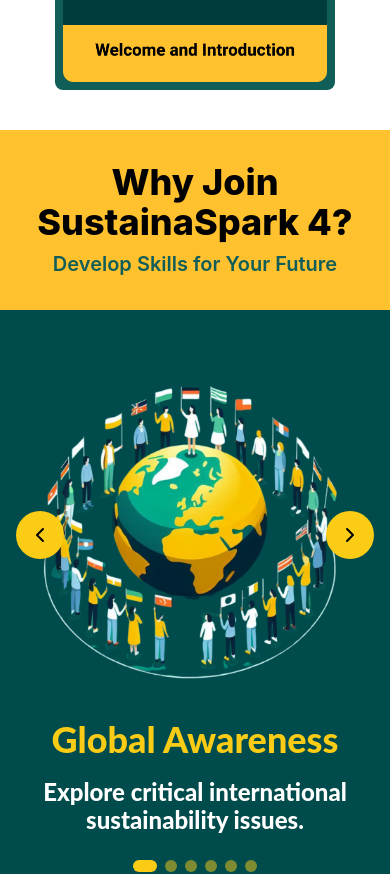
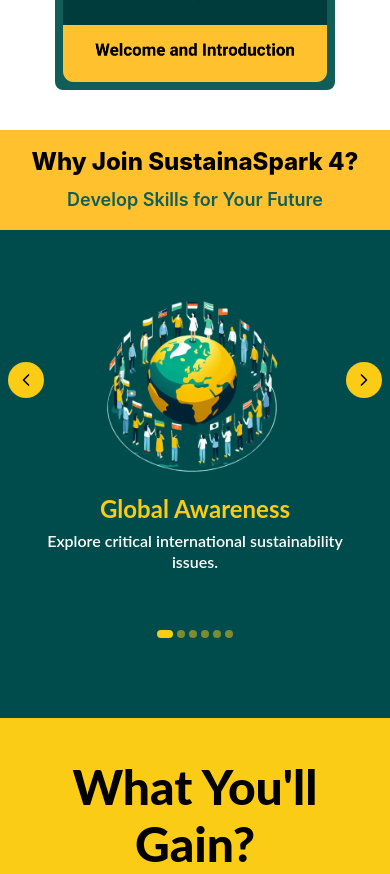
Before and after one commit to sushrut-patil/sustainaspark, a React (Create React App) app: page / in a window 390 px wide. Shown: the part 1740-2614 px from the top of the page. Built offline with nearby package versions, Linux system fonts and the light colour scheme.

Commit message:
Benfit Slider Updated

```diff
--- a/src/Components/BenefitsSlider.js
+++ b/src/Components/BenefitsSlider.js
@@ -51,23 +51,24 @@ const BenefitsSlider = () => {
 
   return (
     <section className="bg-[#004C4C]">
-      {/* Header */}
-      <div style={{ backgroundColor: '#FFC12D' }} className="py-8 w-full text-center">
-        <h2 className="text-4xl font-extrabold mb-2 text-black-800 lg:text-[48px] lg:leading-[57.6px]">
+      {/* Header - Made responsive */}
+      <div className="bg-[#FFC12D] py-4 md:py-8 w-full text-center">
+        <h2 className="text-2xl md:text-4xl font-extrabold mb-2 text-black-800 lg:text-[48px] lg:leading-[57.6px] px-4">
           Why Join SustainaSpark 4?
         </h2>
-        <p className="text-teal-800 text-xl font-semibold lg:text-[32px] lg:leading-[38.4px]">
+        <p className="text-lg md:text-xl text-teal-800 font-semibold lg:text-[32px] lg:leading-[38.4px] px-4">
           Develop Skills for Your Future
         </p>
       </div>
-      <div className="container mx-auto px-4">
+
+      <div className="container mx-auto px-2 md:px-4">
         {/* Slider */}
         <div className="relative max-w-6xl mx-auto">
-          {/* Main content */}
-          <div className="relative h-[550px] flex items-center justify-center">
-            <div className="text-center w-full max-w-3xl mx-auto">
-              {/* Globe illustration with people */}
-              <div className="relative w-90 h-96 mx-auto">
+          {/* Main content - Adjusted height for mobile */}
+          <div className="relative h-[400px] md:h-[550px] flex items-center justify-center">
+            <div className="text-center w-full max-w-3xl mx-auto px-8 md:px-0">
+              {/* Image container - Responsive height */}
+              <div className="relative w-full h-48 md:h-96 mx-auto">
                 <img
                   src={slides[currentSlide].image}
                   alt={slides[currentSlide].title}
@@ -75,24 +76,20 @@ const BenefitsSlider = () => {
                 />
               </div>
 
-              {/* Text content container with fixed height */}
-              <div className="flex flex-col justify-start">
-                <h3 className="text-yellow-400"
+              {/* Text content - Responsive text sizes */}
+              <div className="flex flex-col justify-start mt-4 md:mt-0">
+                <h3 className="text-yellow-400 text-2xl md:text-3xl lg:text-4xl font-bold md:font-extrabold"
                     style={{
                       fontFamily: 'Lato',
-                      fontSize: '36px',
-                      fontWeight: 800,
-                      lineHeight: '43.2px',
+                      lineHeight: '1.2',
                       textAlign: 'center'
                     }}>
                   {slides[currentSlide].title}
                 </h3>
-                <p className="text-white mt-4 overflow-y-auto"
+                <p className="text-white mt-2 md:mt-4 text-base md:text-xl lg:text-2xl font-semibold md:font-bold"
                    style={{
                      fontFamily: 'Lato',
-                     fontSize: '24px',
-                     fontWeight: 800,
-                     lineHeight: '28.8px',
+                     lineHeight: '1.3',
                      textAlign: 'center'
                    }}>
                   {slides[currentSlide].description}
@@ -100,31 +97,31 @@ const BenefitsSlider = () => {
               </div>
             </div>
 
-            {/* Navigation buttons - positioned relative to the fixed height container */}
+            {/* Navigation buttons - Adjusted positioning and size for mobile */}
             <button
               onClick={prevSlide}
-              className="absolute left-0 top-1/2 -translate-y-1/2 bg-yellow-400 rounded-full mt-[-50px] p-3 hover:bg-yellow-300 transition-colors"
+              className="absolute left-0 md:left-4 top-1/2 -translate-y-1/2 bg-yellow-400 rounded-full mt-[-50px] p-2 md:p-3 hover:bg-yellow-300 transition-colors"
             >
-              <ChevronLeft size={24} className="text-black" />
+              <ChevronLeft size={20} className="text-black md:w-6 md:h-6" />
             </button>
 
             <button
               onClick={nextSlide}
-              className="absolute right-0 top-1/2 -translate-y-1/2 bg-yellow-400 rounded-full mt-[-50px] p-3 hover:bg-yellow-300 transition-colors"
+              className="absolute right-0 md:right-4 top-1/2 -translate-y-1/2 bg-yellow-400 rounded-full mt-[-50px] p-2 md:p-3 hover:bg-yellow-300 transition-colors"
             >
-              <ChevronRight size={24} className="text-black" />
+              <ChevronRight size={20} className="text-black md:w-6 md:h-6" />
             </button>
           </div>
 
-          {/* Navigation dots */}
-          <div className="flex justify-center gap-2 pb-2">
+          {/* Navigation dots - Adjusted spacing for mobile */}
+          <div className="flex justify-center gap-1 md:gap-2 pb-4">
             {slides.map((_, index) => (
               <button
                 key={index}
                 onClick={() => goToSlide(index)}
-                className={`w-3 h-3 rounded-full transition-all duration-300 ${
+                className={`w-2 md:w-3 h-2 md:h-3 rounded-full transition-all duration-300 ${
                   currentSlide === index
-                    ? 'bg-yellow-400 w-6'
+                    ? 'bg-yellow-400 w-4 md:w-6'
                     : 'bg-yellow-400/50 hover:bg-yellow-400/75'
                 }`}
                 aria-label={`Go to slide ${index + 1}`}
```
